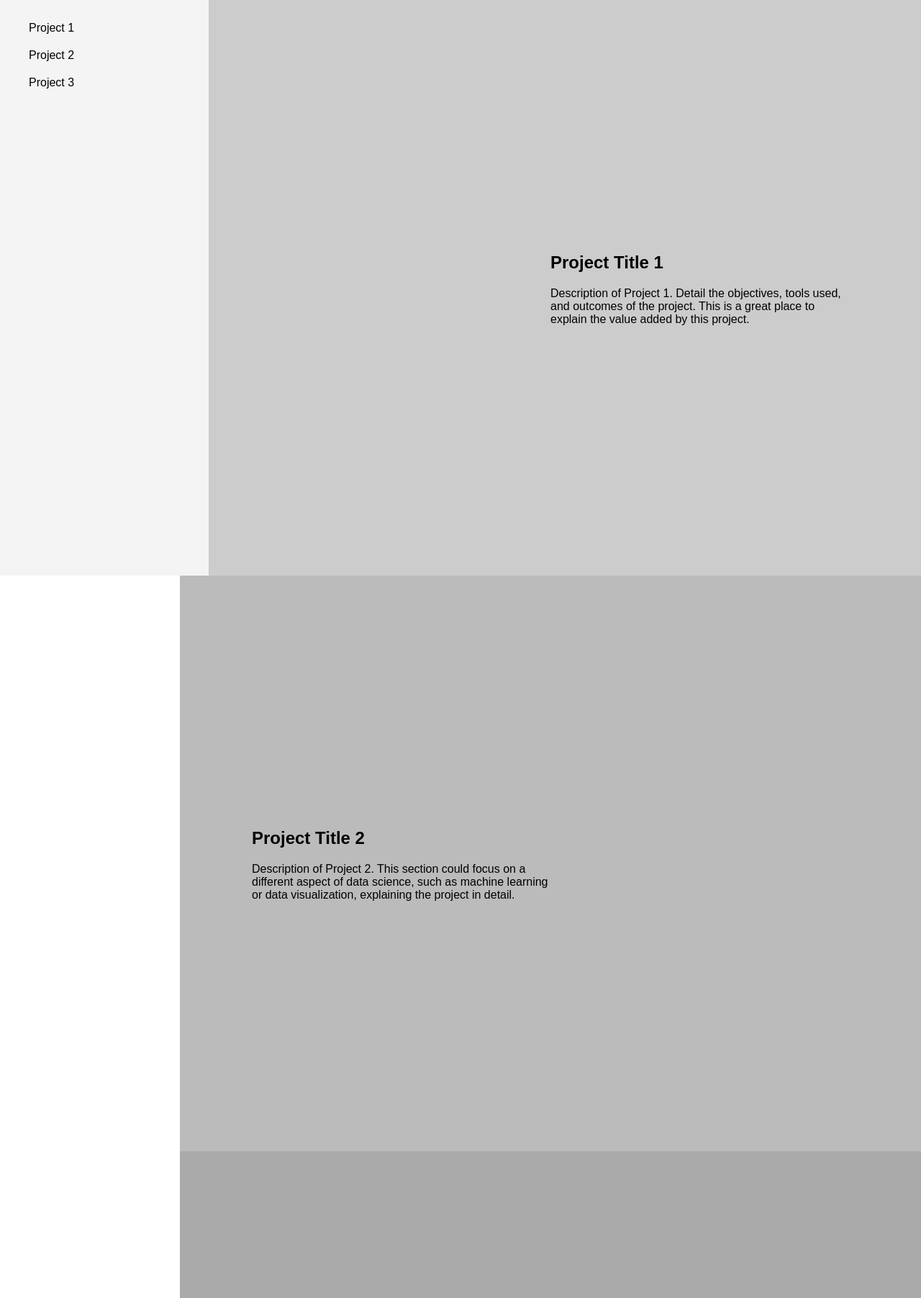
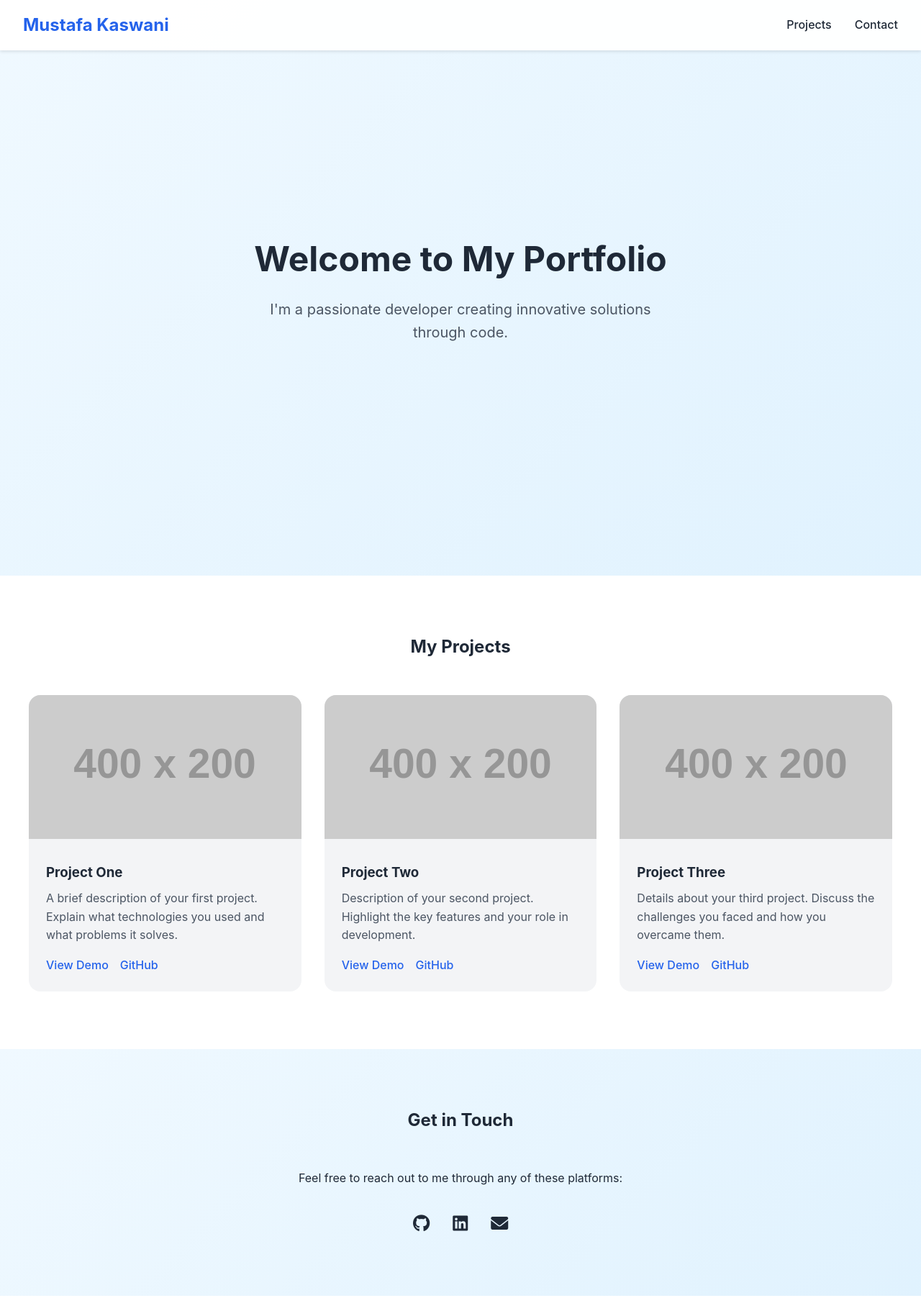
Before and after one commit to mustafakaswani10/mustafakaswani10.github.io, a plain HTML site: page index.html in a window 1280 px wide. Shown: the top 1804 px of the page at 72% size. Drawn offline with Linux system fonts and the light colour scheme; placeholder pictures from the web are drawn by us.

Commit message:
Update portfolio website with modern design and responsive layout

```diff
--- a/index.html
+++ b/index.html
@@ -3,63 +3,256 @@
 <head>
     <meta charset="UTF-8">
     <meta name="viewport" content="width=device-width, initial-scale=1.0">
-    <title>Data Science Portfolio</title>
+    <title>Mustafa Kaswani - Portfolio</title>
+    <link rel="stylesheet" href="https://cdnjs.cloudflare.com/ajax/libs/font-awesome/6.0.0/css/all.min.css">
     <style>
-        /* Basic Styling */
-        body, html { padding: 0; margin: 0; font-family: Arial, sans-serif; scroll-behavior: smooth; }
-        a { color: #000; text-decoration: none; }
-        a:hover { text-decoration: underline; }
+        :root {
+            --primary-color: #2563eb;
+            --secondary-color: #1e40af;
+            --text-color: #1f2937;
+            --bg-color: #ffffff;
+            --card-bg: #f3f4f6;
+        }
 
-        /* Layout */
-        .sidebar { position: fixed; top: 0; bottom: 0; left: 0; width: 250px; background: #f4f4f4; padding: 20px; }
-        .content { margin-left: 250px; }
-        section { height: 100vh; display: flex; align-items: center; padding: 50px; box-sizing: border-box; }
-        .image { flex: 1; background-size: cover; background-position: center; }
-        .text { flex: 1; padding: 50px; }
+        * {
+            margin: 0;
+            padding: 0;
+            box-sizing: border-box;
+        }
 
-        /* Navigation Styling */
-        .sidebar a { display: block; padding: 10px 20px; }
-        .active { color: red; }
+        body {
+            font-family: 'Inter', -apple-system, BlinkMacSystemFont, 'Segoe UI', Roboto, sans-serif;
+            line-height: 1.6;
+            color: var(--text-color);
+            background-color: var(--bg-color);
+        }
 
-        /* Responsive */
+        .navbar {
+            position: fixed;
+            top: 0;
+            width: 100%;
+            background-color: rgba(255, 255, 255, 0.95);
+            padding: 1rem 2rem;
+            box-shadow: 0 2px 4px rgba(0,0,0,0.1);
+            z-index: 1000;
+            display: flex;
+            justify-content: space-between;
+            align-items: center;
+        }
+
+        .navbar-brand {
+            font-size: 1.5rem;
+            font-weight: bold;
+            color: var(--primary-color);
+        }
+
+        .nav-links {
+            display: flex;
+            gap: 2rem;
+        }
+
+        .nav-links a {
+            color: var(--text-color);
+            text-decoration: none;
+            font-weight: 500;
+            transition: color 0.3s ease;
+        }
+
+        .nav-links a:hover {
+            color: var(--primary-color);
+        }
+
+        .hero {
+            height: 100vh;
+            display: flex;
+            align-items: center;
+            justify-content: center;
+            text-align: center;
+            padding: 0 2rem;
+            background: linear-gradient(135deg, #f0f9ff 0%, #e0f2fe 100%);
+        }
+
+        .hero-content h1 {
+            font-size: 3rem;
+            margin-bottom: 1rem;
+            color: var(--text-color);
+        }
+
+        .hero-content p {
+            font-size: 1.25rem;
+            color: #4b5563;
+            max-width: 600px;
+            margin: 0 auto;
+        }
+
+        .projects {
+            padding: 5rem 2rem;
+            background-color: var(--bg-color);
+        }
+
+        .section-title {
+            text-align: center;
+            margin-bottom: 3rem;
+        }
+
+        .projects-grid {
+            display: grid;
+            grid-template-columns: repeat(auto-fit, minmax(300px, 1fr));
+            gap: 2rem;
+            max-width: 1200px;
+            margin: 0 auto;
+        }
+
+        .project-card {
+            background: var(--card-bg);
+            border-radius: 1rem;
+            overflow: hidden;
+            transition: transform 0.3s ease, box-shadow 0.3s ease;
+        }
+
+        .project-card:hover {
+            transform: translateY(-5px);
+            box-shadow: 0 10px 20px rgba(0,0,0,0.1);
+        }
+
+        .project-image {
+            width: 100%;
+            height: 200px;
+            object-fit: cover;
+        }
+
+        .project-content {
+            padding: 1.5rem;
+        }
+
+        .project-content h3 {
+            margin-bottom: 0.5rem;
+            color: var(--text-color);
+        }
+
+        .project-content p {
+            color: #4b5563;
+            margin-bottom: 1rem;
+        }
+
+        .project-links {
+            display: flex;
+            gap: 1rem;
+        }
+
+        .project-links a {
+            color: var(--primary-color);
+            text-decoration: none;
+            font-weight: 500;
+        }
+
+        .contact {
+            padding: 5rem 2rem;
+            background: linear-gradient(135deg, #f0f9ff 0%, #e0f2fe 100%);
+            text-align: center;
+        }
+
+        .contact-links {
+            display: flex;
+            justify-content: center;
+            gap: 2rem;
+            margin-top: 2rem;
+        }
+
+        .contact-links a {
+            color: var(--text-color);
+            font-size: 1.5rem;
+            transition: color 0.3s ease;
+        }
+
+        .contact-links a:hover {
+            color: var(--primary-color);
+        }
+
         @media (max-width: 768px) {
-            .sidebar { width: 100px; }
-            .content { margin-left: 100px; }
-            .text, .image { flex: 1; }
+            .navbar {
+                padding: 1rem;
+            }
+
+            .nav-links {
+                display: none;
+            }
+
+            .hero-content h1 {
+                font-size: 2rem;
+            }
+
+            .projects-grid {
+                grid-template-columns: 1fr;
+            }
         }
     </style>
 </head>
 <body>
+    <nav class="navbar">
+        <div class="navbar-brand">Mustafa Kaswani</div>
+        <div class="nav-links">
+            <a href="#projects">Projects</a>
+            <a href="#contact">Contact</a>
+        </div>
+    </nav>
 
-<div class="sidebar">
-    <a href="#project1">Project 1</a>
-    <a href="#project2">Project 2</a>
-    <a href="#project3">Project 3</a>
-</div>
-
-<div class="content">
-    <section id="project1" style="background: #ccc;">
-        <div class="image" style="background-image: url('https://via.placeholder.com/600x400');"></div>
-        <div class="text">
-            <h1>Project Title 1</h1>
-            <p>Description of Project 1. Detail the objectives, tools used, and outcomes of the project. This is a great place to explain the value added by this project.</p>
+    <section class="hero">
+        <div class="hero-content">
+            <h1>Welcome to My Portfolio</h1>
+            <p>I'm a passionate developer creating innovative solutions through code.</p>
         </div>
     </section>
-    <section id="project2" style="background: #bbb;">
-        <div class="text">
-            <h1>Project Title 2</h1>
-            <p>Description of Project 2. This section could focus on a different aspect of data science, such as machine learning or data visualization, explaining the project in detail.</p>
-        </div>
-        <div class="image" style="background-image: url('https://via.placeholder.com/600x400');"></div>
-    </section>
-    <section id="project3" style="background: #aaa;">
-        <div class="image" style="background-image: url('https://via.placeholder.com/600x400');"></div>
-        <div class="text">
-            <h1>Project Title 3</h1>
-            <p>Description of Project 3. Discuss the challenges faced during the project and how they were overcome. Highlight any innovative solutions employed.</p>
+
+    <section id="projects" class="projects">
+        <h2 class="section-title">My Projects</h2>
+        <div class="projects-grid">
+            <div class="project-card">
+                <img src="https://via.placeholder.com/400x200" alt="Project 1" class="project-image">
+                <div class="project-content">
+                    <h3>Project One</h3>
+                    <p>A brief description of your first project. Explain what technologies you used and what problems it solves.</p>
+                    <div class="project-links">
+                        <a href="#" target="_blank">View Demo</a>
+                        <a href="#" target="_blank">GitHub</a>
+                    </div>
+                </div>
+            </div>
+
+            <div class="project-card">
+                <img src="https://via.placeholder.com/400x200" alt="Project 2" class="project-image">
+                <div class="project-content">
+                    <h3>Project Two</h3>
+                    <p>Description of your second project. Highlight the key features and your role in development.</p>
+                    <div class="project-links">
+                        <a href="#" target="_blank">View Demo</a>
+                        <a href="#" target="_blank">GitHub</a>
+                    </div>
+                </div>
+            </div>
+
+            <div class="project-card">
+                <img src="https://via.placeholder.com/400x200" alt="Project 3" class="project-image">
+                <div class="project-content">
+                    <h3>Project Three</h3>
+                    <p>Details about your third project. Discuss the challenges you faced and how you overcame them.</p>
+                    <div class="project-links">
+                        <a href="#" target="_blank">View Demo</a>
+                        <a href="#" target="_blank">GitHub</a>
+                    </div>
+                </div>
+            </div>
         </div>
     </section>
-</div>
 
+    <section id="contact" class="contact">
+        <h2 class="section-title">Get in Touch</h2>
+        <p>Feel free to reach out to me through any of these platforms:</p>
+        <div class="contact-links">
+            <a href="https://github.com/yourusername" target="_blank"><i class="fab fa-github"></i></a>
+            <a href="https://linkedin.com/in/yourusername" target="_blank"><i class="fab fa-linkedin"></i></a>
+            <a href="mailto:your.email@example.com"><i class="fas fa-envelope"></i></a>
+        </div>
+    </section>
 </body>
 </html>
```
